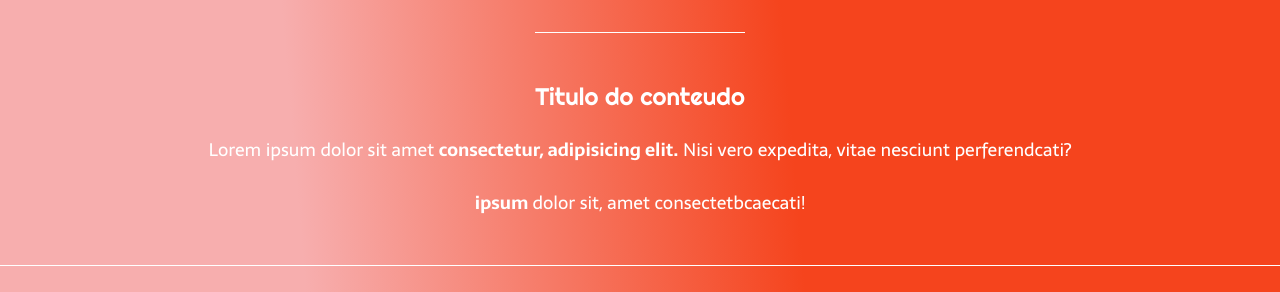
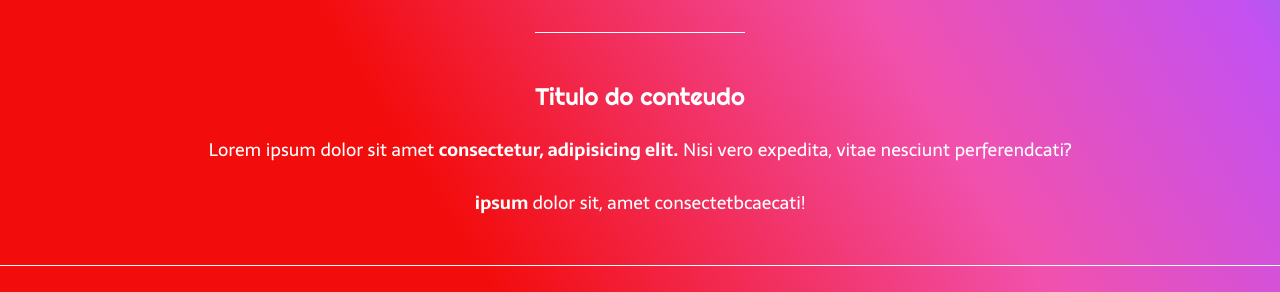
Before and after one commit to Adilson-ls/Landing-page, a plain HTML site: page index.html in a window 1280 px wide. Shown: the part 511-803 px from the top of the page. Drawn offline with Linux system fonts and the light colour scheme.

Commit message:
mudando backngroud

```diff
--- a/css/style.css
+++ b/css/style.css
@@ -9,7 +9,7 @@
 
 body{
     font-size: 100%;
-    background: linear-gradient(85.15deg,#f7aeae  23.15%,#f5441d 60%);
+    background: linear-gradient(58.15deg,#f30c0c  30.15%,#f151ae 60.5%,#c451f1 80.5%, #1d94f5 100.55%);
 }
 
 .cabeca{
```
